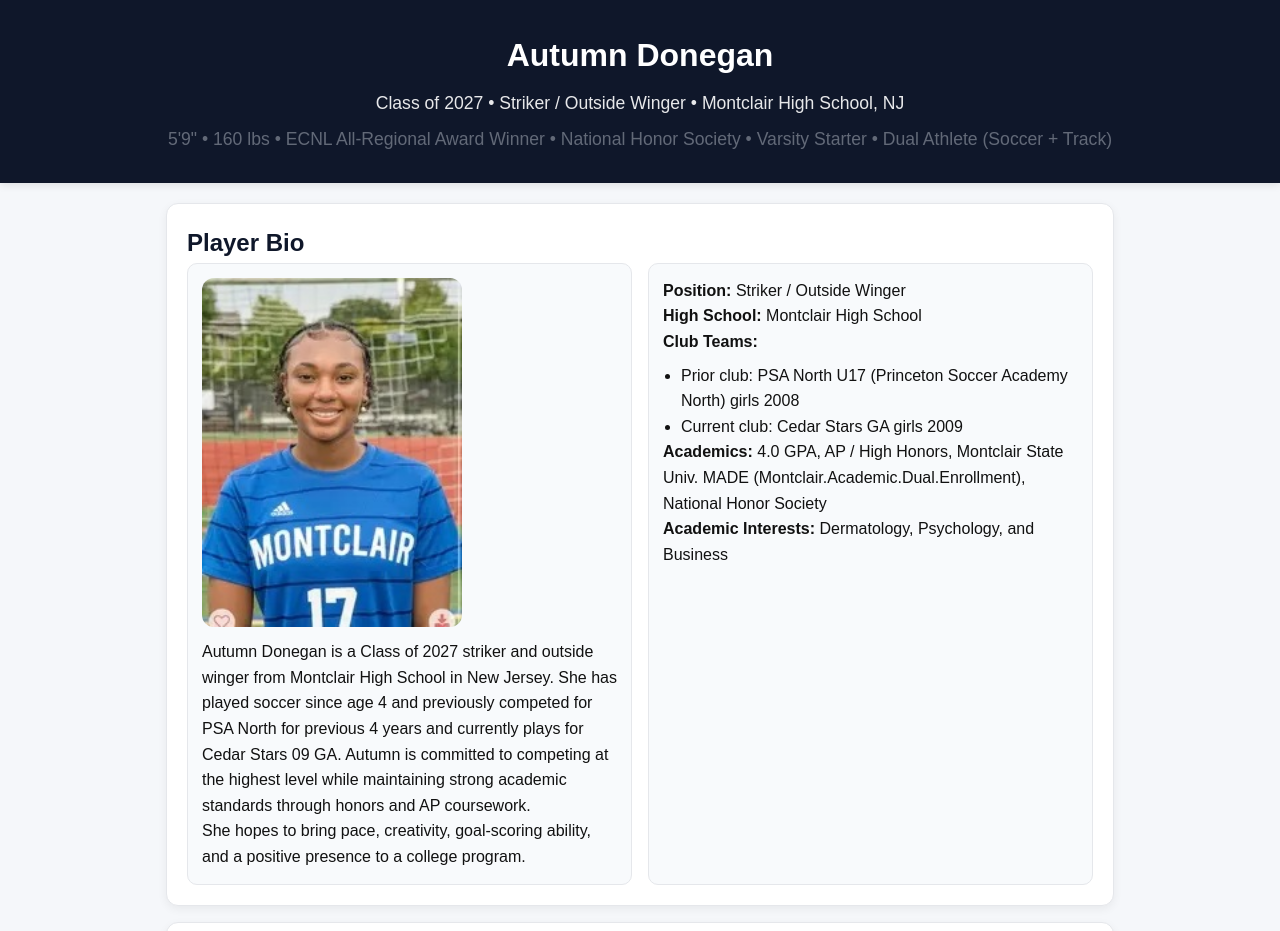
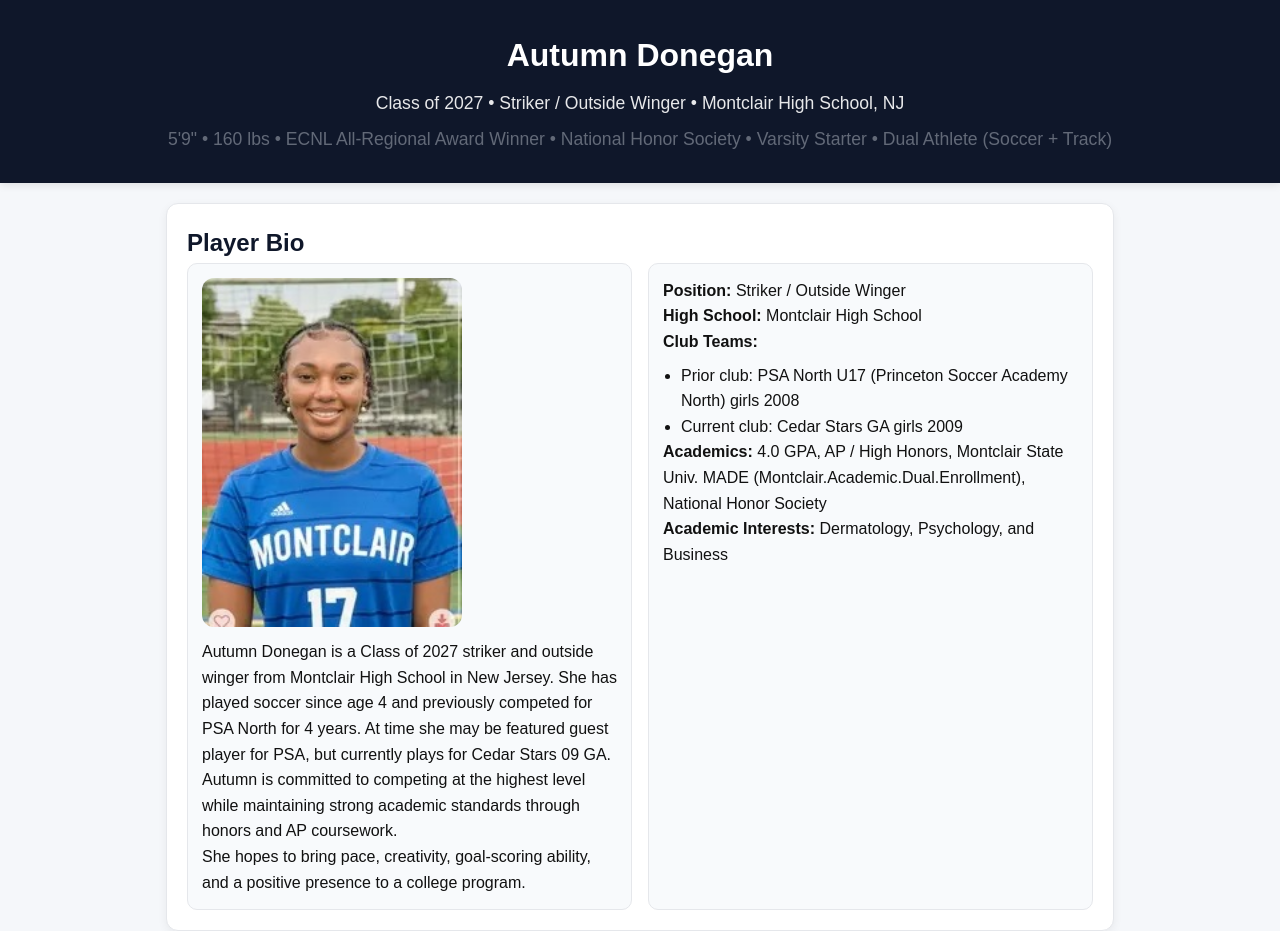
Before and after one commit to Mwdonegan/recruiting-hub, a plain HTML site: page index.html in a window 1280 px wide. Shown: the top 931 px of the page. Drawn offline with Linux system fonts and the light colour scheme.

Commit message:
Revise Autumn Donegan's biography details
Updated player biography for Autumn Donegan.

```diff
--- a/index.html
+++ b/index.html
@@ -122,7 +122,7 @@
                     <img src="assets/images/autumn_donegan_profile.jpg" alt="Autumn Donegan headshot" class="headshot">
                     <p>
                         Autumn Donegan is a Class of 2027 striker and outside winger from Montclair High School in New Jersey.
-                        She has played soccer since age 4 and previously competed for PSA North for previous 4 years and currently plays for Cedar Stars 09 GA. Autumn is committed to competing
+                        She has played soccer since age 4 and previously competed for PSA North for 4 years. At time she may be featured guest player for PSA, but currently plays for Cedar Stars 09 GA. Autumn is committed to competing
                         at the highest level while maintaining strong academic standards through honors and AP coursework.
                     </p>
                     <p>
```
